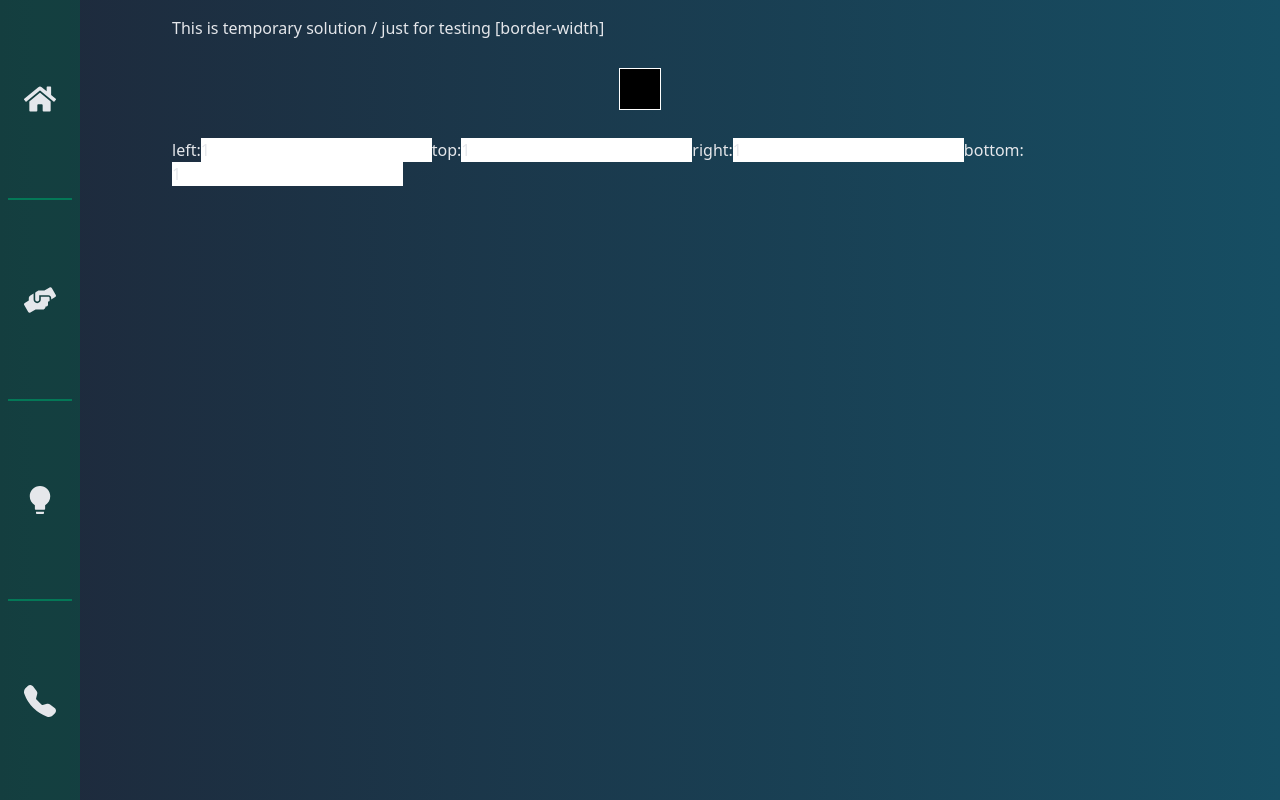
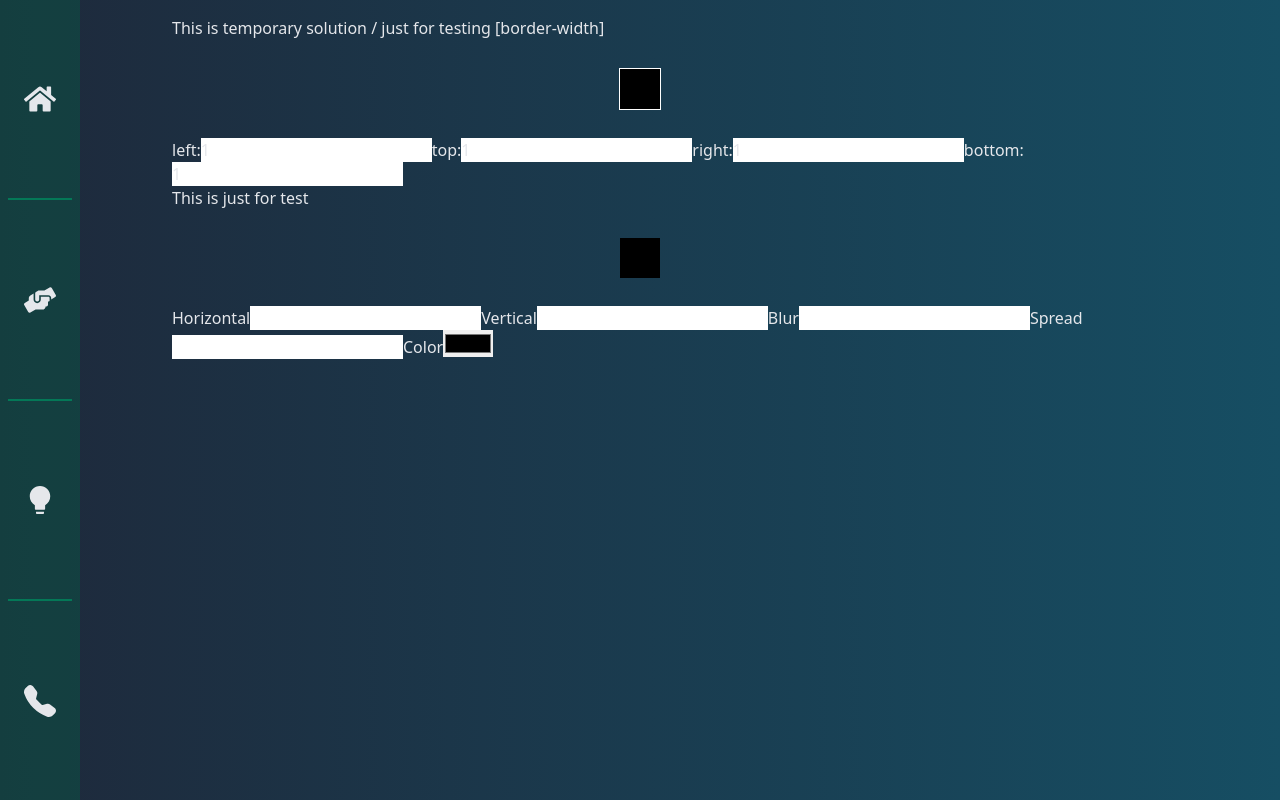
Before and after one commit to wzarek/css-master, a React (Create React App) app: page /temp in a window 1280 px wide. Built offline with nearby package versions, Linux system fonts and the light colour scheme; the HTML template or start-up script is replaced by a standard one.

Commit message:
Try to make shadow form to edit

```diff
--- a/src/App.js
+++ b/src/App.js
@@ -4,6 +4,7 @@ import Homepage from './components/homepage/Homepage'
 import Menu from './components/homepage/menu/Menu'
 import About from './components/about/About'
 import Temp from './components/Temp'
+import PropertySite from './components/homepage/PropertySite'
 
 const App = () => {
   return (
@@ -15,7 +16,9 @@ const App = () => {
           <Route path='/about' element={<About />} />
           <Route path='/temp' element={<Temp />} />
         </Routes>
+        <PropertySite />
       </main>
+
     </div>
   )
 }
--- a/src/components/homepage/Property.js
+++ b/src/components/homepage/Property.js
@@ -4,13 +4,11 @@ import { Link } from 'react-router-dom'
 const Property = (props) => {
   return (
     <>
-      <div className='bg-gray-800 px-3 py-2 rounded-2xl'>
-        <Link to={props?.url} >
+        <Link to={props?.url} className='bg-gray-800 px-3 py-2 rounded-2xl' >
             <h3>
                 {props?.name}
           </h3>
           </Link>
-        </div>
         {/* <div>
             <PropertyInfo description='bla bla' />
         </div> */}
--- /dev/null
+++ b/src/components/homepage/PropertySite.js
@@ -0,0 +1,27 @@
+import React from 'react'
+
+const PropertySite = () => {
+  return (
+      <div>
+          <h1>This is just for test </h1>
+          <div className='h-10 w-10 box-content bg-black my-7 mx-auto border-white border-solid'/>
+          <form className='justify-evenly' >
+              Horizontal
+              <input type="number" className='' />
+              Vertical
+              <input type="number" className='' />
+              Blur
+              <input type="number"className=''  />
+              Spread
+              <input type="number" className='' />
+              Color
+              <input type="color"className=''  />
+        </form>
+
+
+
+    </div>
+  )
+}
+
+export default PropertySite
```
